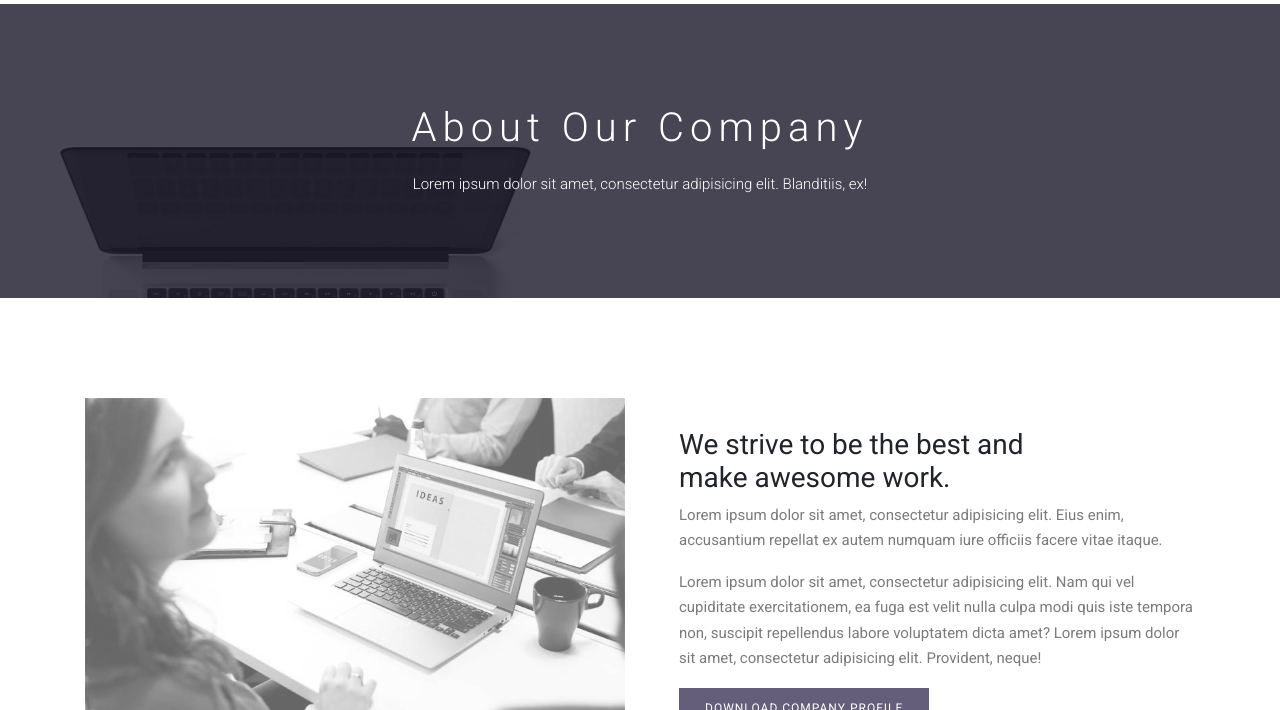
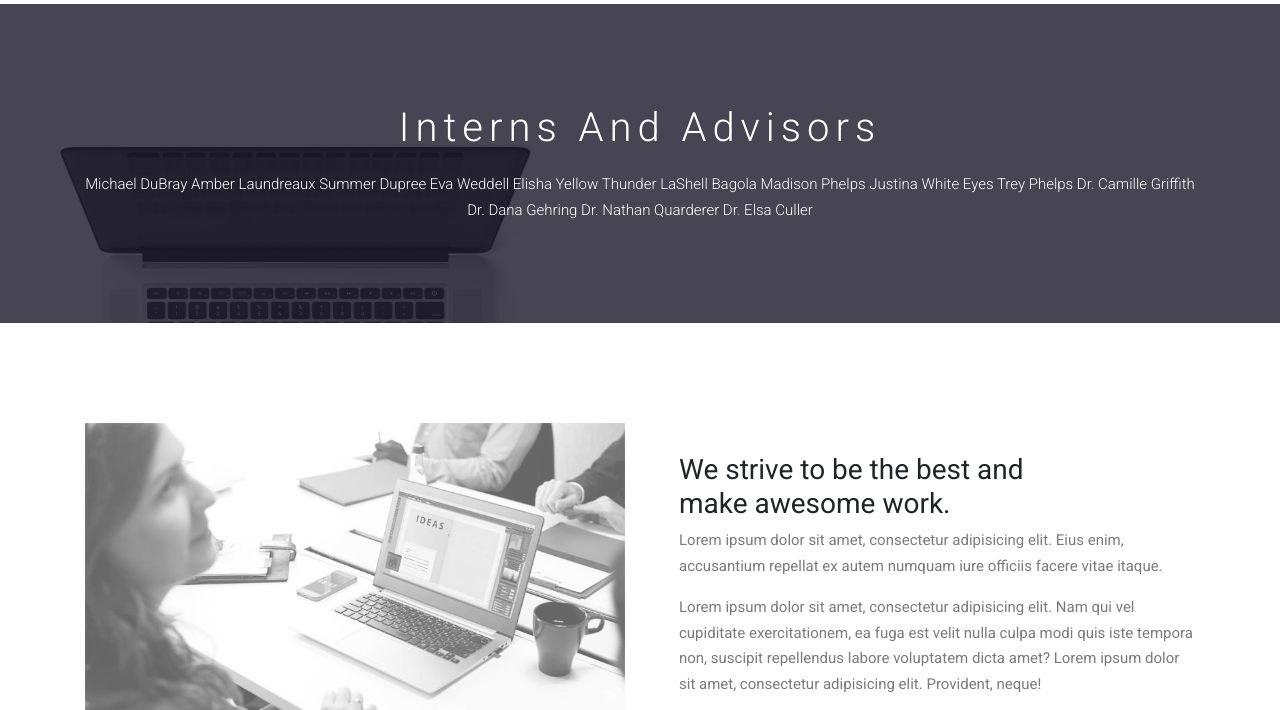
Before and after one commit to evaweddell/Tinpsinla_Project, a website: page theme/about.html in a window 1280 px wide. Shown: the part 89-799 px from the top of the page. Drawn offline with Linux system fonts and the light colour scheme; some packages are replaced by stand-ins of ours; files whose address does not match are found by name; a web font is replaced by a local one.

Commit message:
Update about.html
this is my attempt at adding names of the team members

```diff
--- a/theme/about.html
+++ b/theme/about.html
@@ -127,8 +127,21 @@
     <div class="row">
       <div class="col-md-12">
         <div class="block">
-          <h1>About Our Company</h1>
-          <p>Lorem ipsum dolor sit amet, consectetur adipisicing elit. Blanditiis, ex!</p>
+          <h1>Interns and Advisors </h1>
+          <p>Michael DuBray
+Amber Laundreaux
+Summer Dupree
+Eva Weddell
+Elisha Yellow Thunder
+LaShell Bagola
+Madison Phelps
+Justina White Eyes
+Trey Phelps
+Dr. Camille Griffith
+Dr. Dana Gehring
+Dr. Nathan Quarderer
+Dr. Elsa Culler
+          </p>
         </div>
       </div>
     </div>
```
